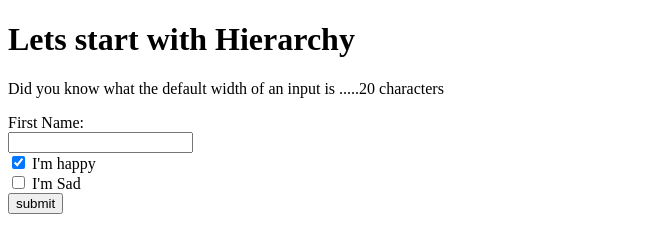
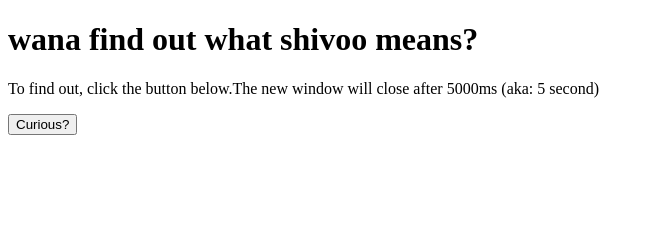
Before and after one commit to josuerushanika/DomManu, a website: page index.html in a window 1280 px wide. Shown: the whole page, without its empty margins (0-654 px from the left). Drawn offline with Linux system fonts and the light colour scheme.

Commit message:
console.log hi

```diff
--- a/index.html
+++ b/index.html
@@ -7,21 +7,34 @@
     <title>Dom</title>
 </head>
 <body>
-    <h1>Lets start with Hierarchy</h1>
-    <p>Did you know what the default width of an input is .....20 characters</p>
+    <!-- <h1>Lets start with Hierarchy</h1>
+    <p>Did you know what the default width of an input is .....20 characters</p> -->
 
     <!-- first form -->
-    <form >
+    <!-- <form >
         First Name: <br>
         <input type="text">
-    </form>
+    </form> -->
 
     <!-- second form -->
 
-    <form>
+    <!-- <form>
        <input type="checkbox" name="happy" value="happy" checked> I'm happy <br>
        <input type="checkbox" name="sad" value="sad"> I'm Sad <br>
        <input type="submit" value="submit">
-    </form>
+    </form> -->
+
+    <h1>wana find out what shivoo means?</h1>
+    <p>To find out, click the button below.The new window will close after 5000ms (aka: 5 second)</p>
+
+    <button onclick="newWindow()">Curious?</button>
+
+
+
+    <script>
+        function newWindow() {
+            console.log('hi');
+        }
+    </script>
 </body>
 </html>
```
